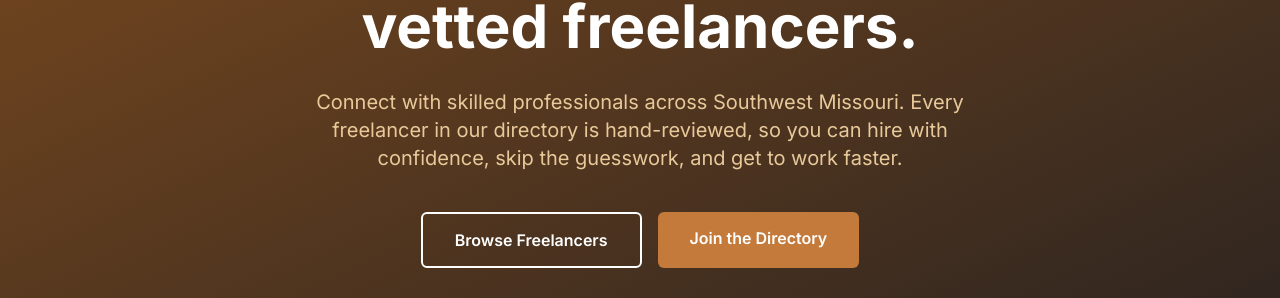
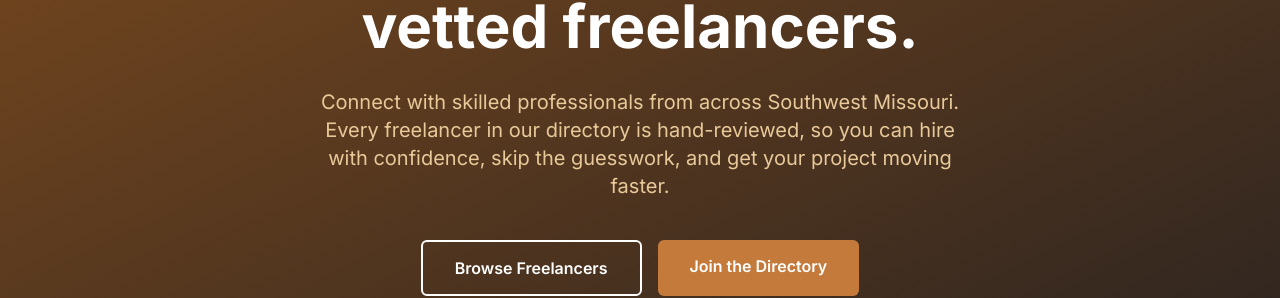
Before and after one commit to DeliverDigital-WebsiteAgency/417-freelancers, a Next.js app: page / in a window 1280 px wide. Shown: the part 299-597 px from the top of the page. Built offline with nearby package versions, Linux system fonts and the light colour scheme; no server answers.

Commit message:
Reword homepage hero subheading for freshness

```diff
--- a/src/app/page.tsx
+++ b/src/app/page.tsx
@@ -44,7 +44,7 @@ export default function HomePage() {
             Springfield&apos;s locally vetted freelancers.
           </h1>
           <p className="mt-6 text-xl max-w-2xl mx-auto" style={{ color: "#E8C99A" }}>
-            Connect with skilled professionals across Southwest Missouri. Every freelancer in our directory is hand-reviewed, so you can hire with confidence, skip the guesswork, and get to work faster.
+            Connect with skilled professionals from across Southwest Missouri. Every freelancer in our directory is hand-reviewed, so you can hire with confidence, skip the guesswork, and get your project moving faster.
           </p>
           <div className="mt-10 flex flex-col sm:flex-row gap-4 justify-center">
             <Link
```
